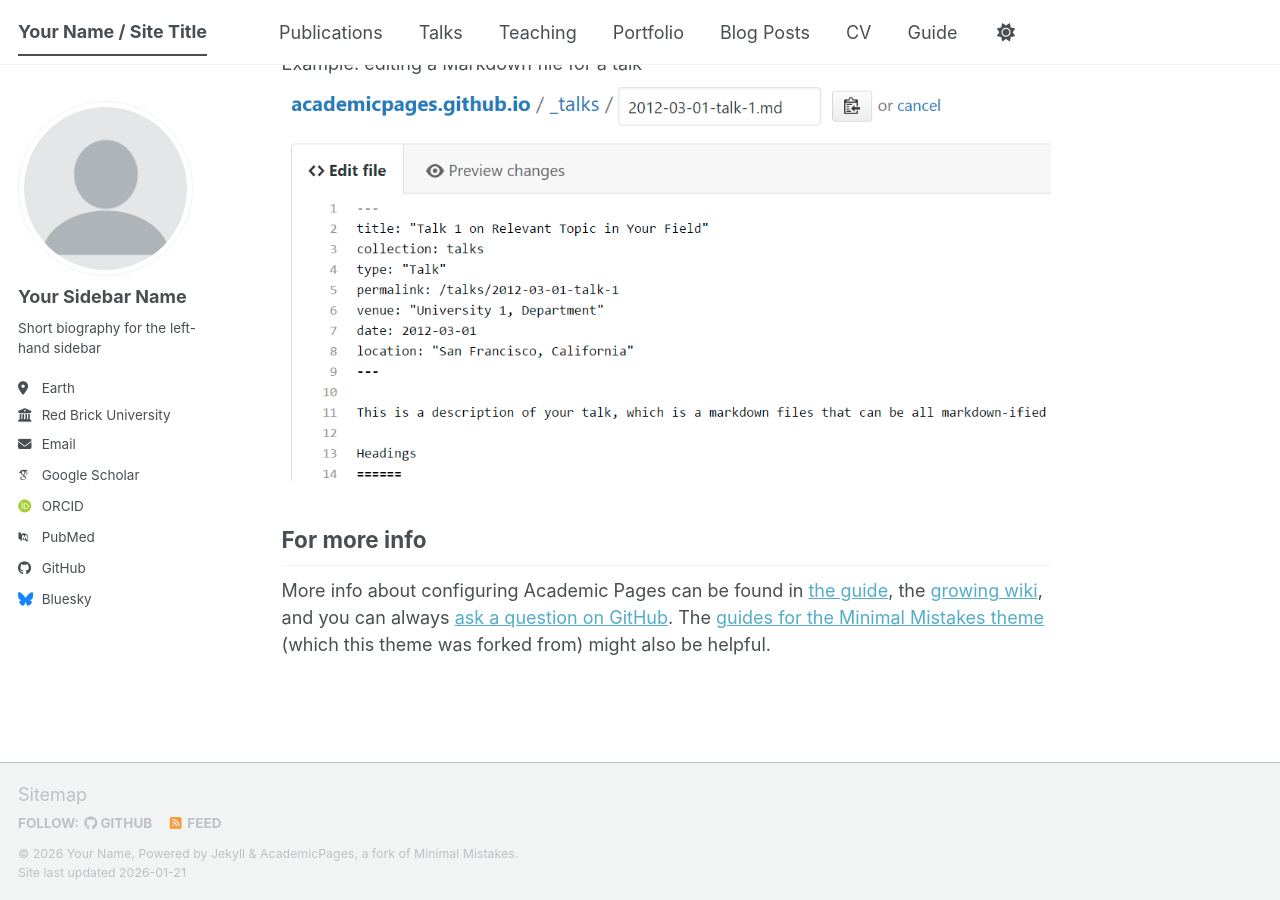
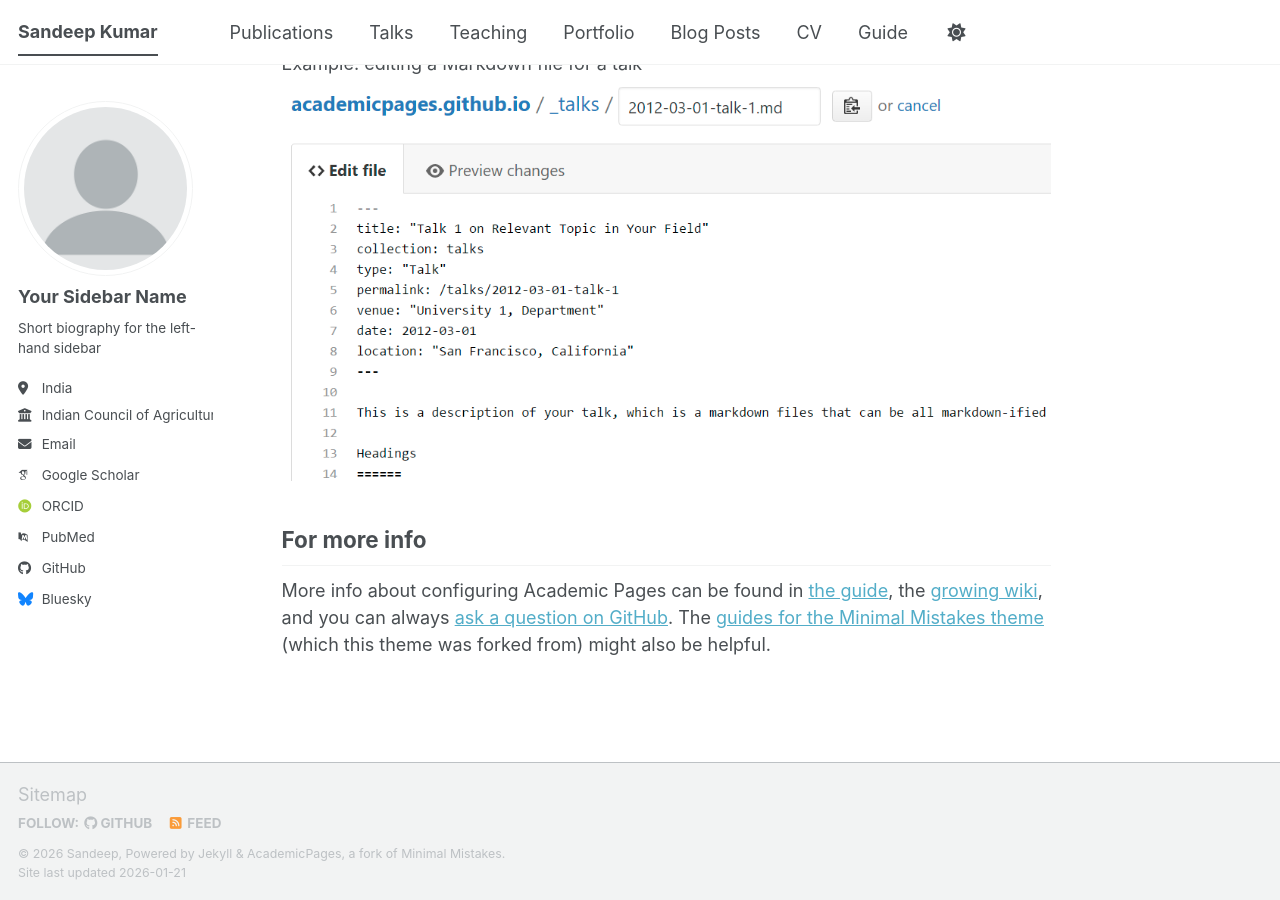
Before and after one commit to sandeepbiochem1/sandeepbiochem1.github.io, a Jekyll site: the page built from _pages/about.md, in a window 1280 px wide and 900 px high, scrolled down 2720 px. Built offline with Jekyll 4.4.1, drawn with Linux system fonts in a browser that asks for light colours; some web fonts are replaced; a script bundle is joined from its source files by our own code; library files that are not in the unit come from our copies.

Commit message:
Update personal information in _config.yml

```diff
--- a/_config.yml
+++ b/_config.yml
@@ -9,11 +9,11 @@
 # Basic Site Settings
 locale                   : "en-US"
 site_theme               : "default" # The available themes options are "default", "air", "sunrise", "mint", "dirt" and "contrast"
-title                    : "Your Name / Site Title"
+title                    : "Sandeep Kumar"
 title_separator          : "-"
-name                     : &name "Your Name"
-description              : &description "Your Name's academic portfolio"   # Update this with a general description of your site, this is the default if not overridden by a page
-url                      : https://academicpages.github.io # The base hostname & protocol for your site e.g. "https://[your GitHub username].github.io",
+name                     : &name "Sandeep"
+description              : &description "Sandeep academic portfolio"   # Update this with a general description of your site, this is the default if not overridden by a page
+url                      : https://sandeepbiochem1.github.io # The base hostname & protocol for your site e.g. "https://[your GitHub username].github.io",
                                                            # or if you already have some other page hosted on Github then use "https://[your GitHub username].github.io/[Your Repo Name]"
 baseurl                  : "" # the subpath of your site, e.g. "/blog"
 repository               : "academicpages/academicpages.github.io"
@@ -27,10 +27,10 @@
   name             : "Your Sidebar Name"
   pronouns         : # example: "she/her"
   bio              : "Short biography for the left-hand sidebar"
-  location         : "Earth"
-  employer         : "Red Brick University"
+  location         : "India"
+  employer         : "Indian Council of Agricultural Research"
   uri              : # URL
-  email            : "none@example.org"
+  email            : "sandeepkdhanju@outlook.com"
 
   # Academic websites
   academia         : # URL
```
